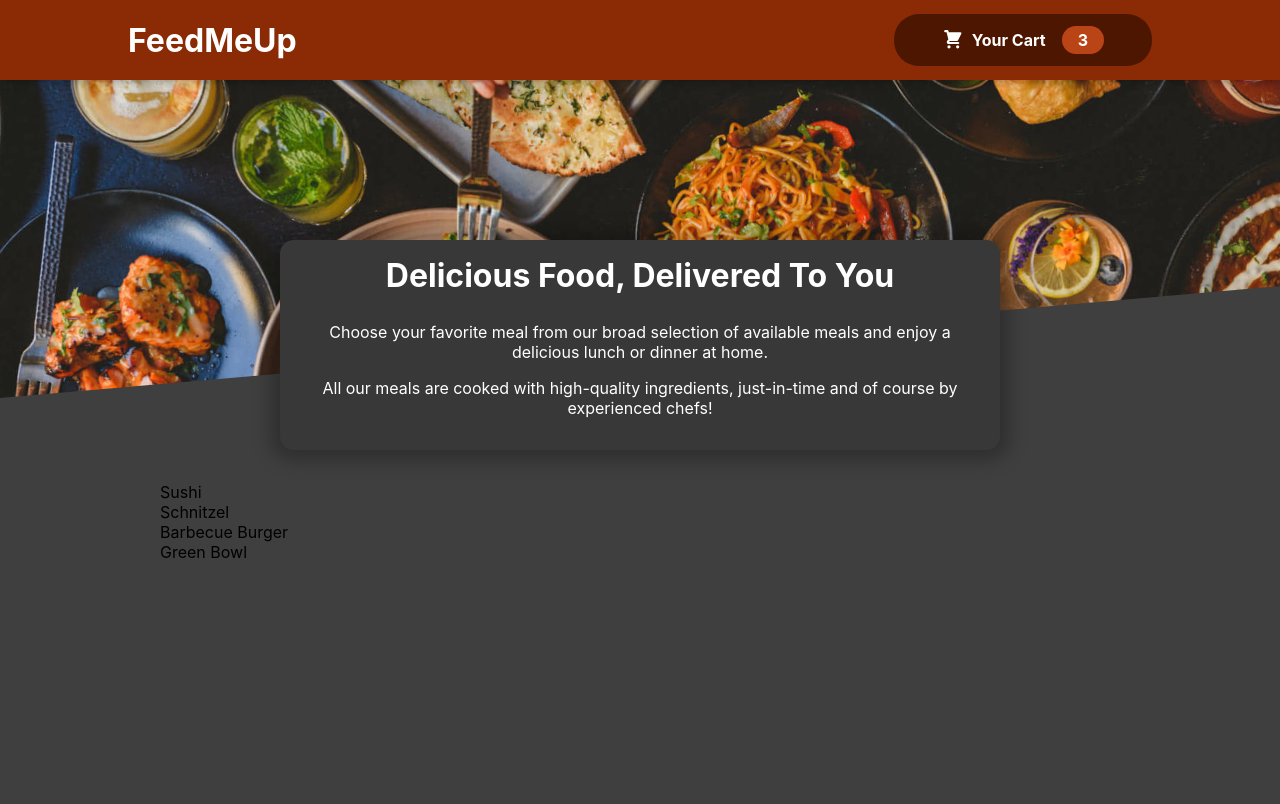
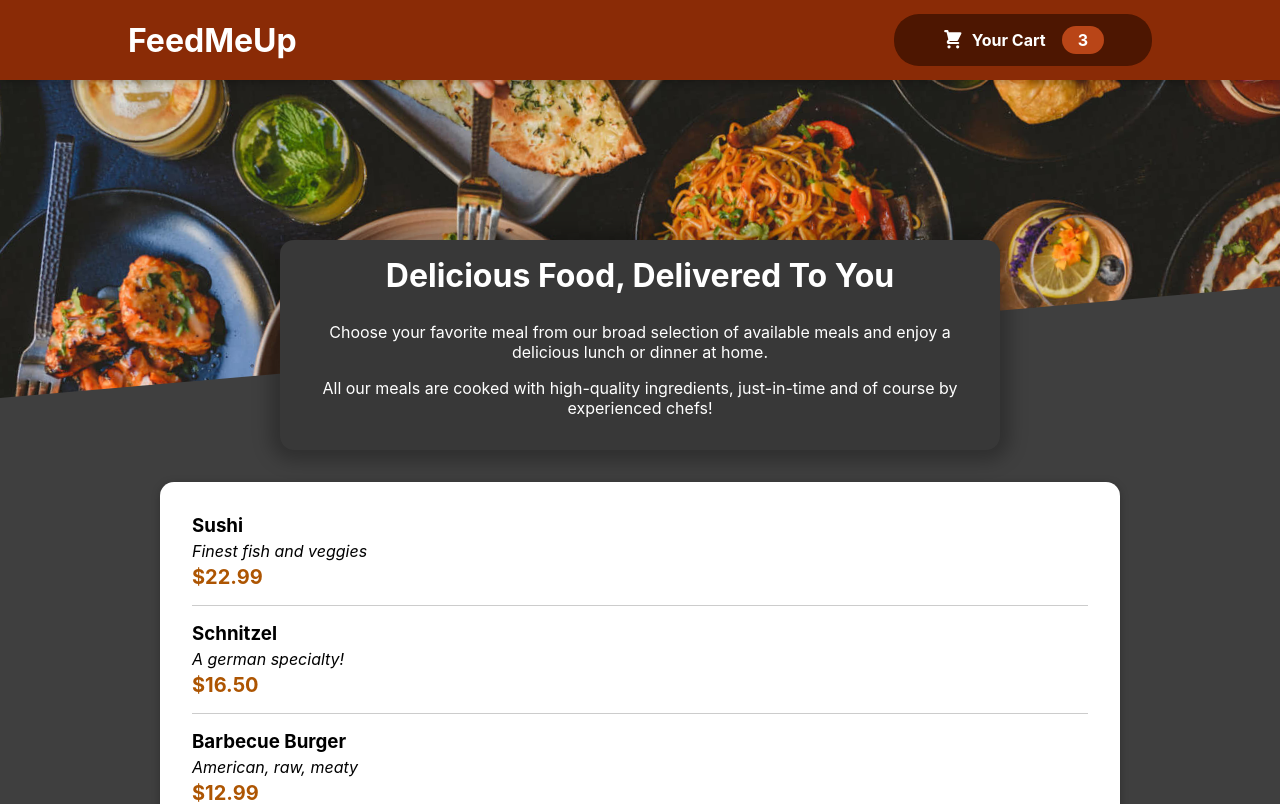
Before and after one commit to TheMankel/FeedMeUp, a React (Create React App) app: page / in a window 1280 px wide. Shown: the top 804 px of the page. Built offline with nearby package versions, Linux system fonts and the light colour scheme.

Commit message:
Added MealItem component

```diff
--- a/src/components/Meals/AvailableMeals.js
+++ b/src/components/Meals/AvailableMeals.js
@@ -1,4 +1,6 @@
+import Card from '../UI/Card/Card';
 import classes from './AvailableMeals.module.css';
+import MealItem from './MealItem/MealItem';
 
 const DUMMY_MEALS = [
   {
@@ -29,12 +31,19 @@
 
 function AvailableMeals() {
   const mealsList = DUMMY_MEALS.map((meal) => (
-    <li key={meal.id}>{meal.name}</li>
+    <MealItem
+      key={meal.id}
+      name={meal.name}
+      description={meal.description}
+      price={meal.price}
+    />
   ));
 
   return (
     <section className={classes.meals}>
-      <ul>{mealsList}</ul>
+      <Card>
+        <ul>{mealsList}</ul>
+      </Card>
     </section>
   );
 }
--- /dev/null
+++ b/src/components/Meals/MealItem/MealItem.js
@@ -0,0 +1,18 @@
+import classes from './MealItem.module.css';
+
+function MealItem(props) {
+  const price = `$${props.price.toFixed(2)}`;
+
+  return (
+    <li className={classes.meal}>
+      <div>
+        <h3>{props.name}</h3>
+        <div className={classes.description}>{props.description}</div>
+        <div className={classes.price}>{price}</div>
+      </div>
+      <div></div>
+    </li>
+  );
+}
+
+export default MealItem;
--- /dev/null
+++ b/src/components/Meals/MealItem/MealItem.module.css
@@ -0,0 +1,22 @@
+.meal {
+  display: flex;
+  justify-content: space-between;
+  margin: 1rem;
+  padding-bottom: 1rem;
+  border-bottom: 1px solid #ccc;
+}
+
+.meal h3 {
+  margin: 0 0 0.25rem 0;
+}
+
+.description {
+  font-style: italic;
+}
+
+.price {
+  margin-top: 0.25rem;
+  font-weight: bold;
+  color: #ad5502;
+  font-size: 1.25rem;
+}
```
Also changed, not shown: src/components/Meals/MealItem/MealItemForm.js (added).
